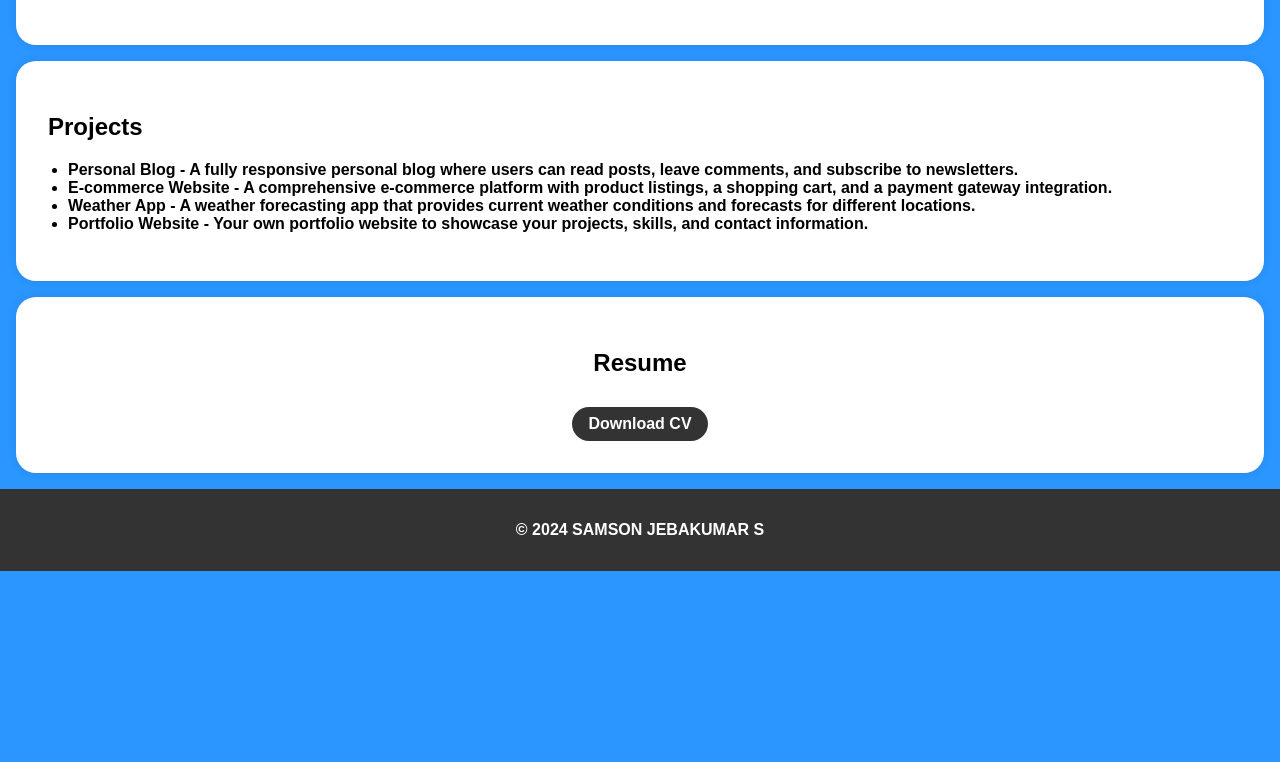
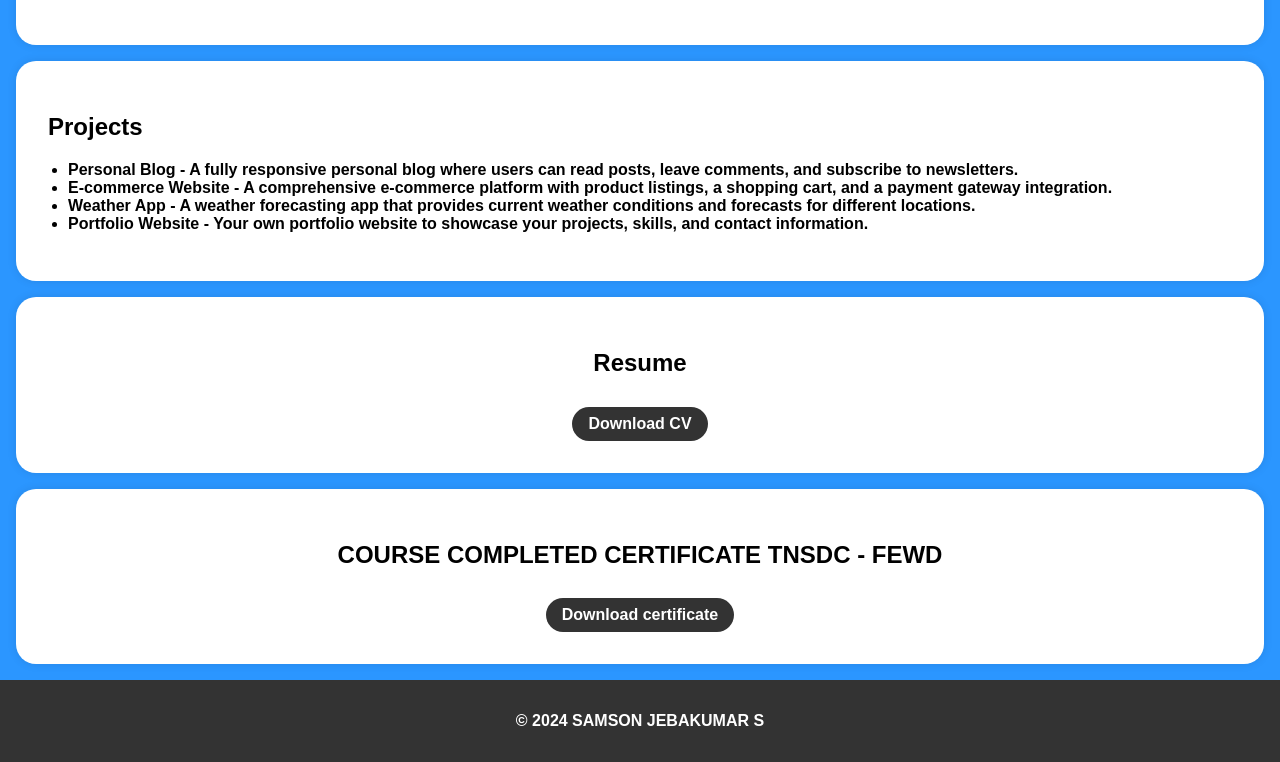
Before and after one commit to samson712-Jeba/Digital-Portfolio-, a plain HTML site: page index.html in a window 1280 px wide. Shown: the part 857-1619 px from the top of the page. Before the commit the page ends 1428 px from the top, so only its background shows below. Drawn offline with Linux system fonts and the light colour scheme.

Commit message:
Update index.html

```diff
--- a/index.html
+++ b/index.html
@@ -168,6 +168,16 @@
         </div>
 
     </section>
+    <section id="certificate">
+
+        <div class="section-content">
+            <center>
+            <h2>COURSE COMPLETED CERTIFICATE TNSDC - FEWD</h2>
+            <a href="./ Course completion.pdf" target="_blank" class="download-button">Download certificate</a>
+        </center>
+        </div>
+
+    </section>
 
     <footer>
         <p>&copy; 2024 SAMSON JEBAKUMAR S</p>
```
